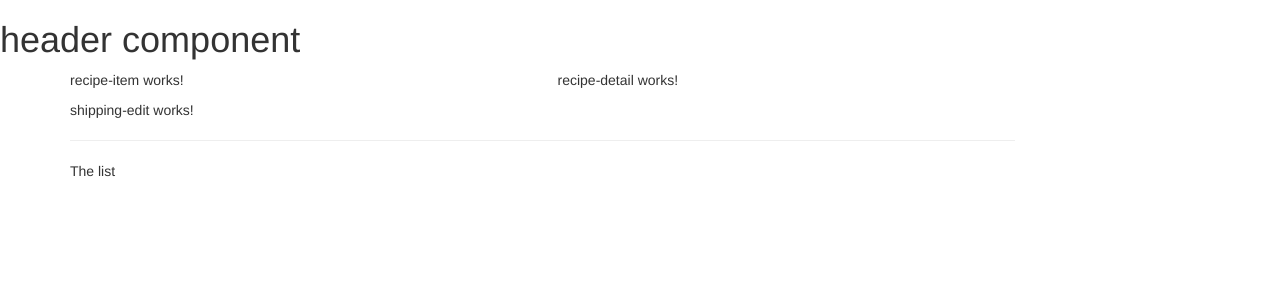
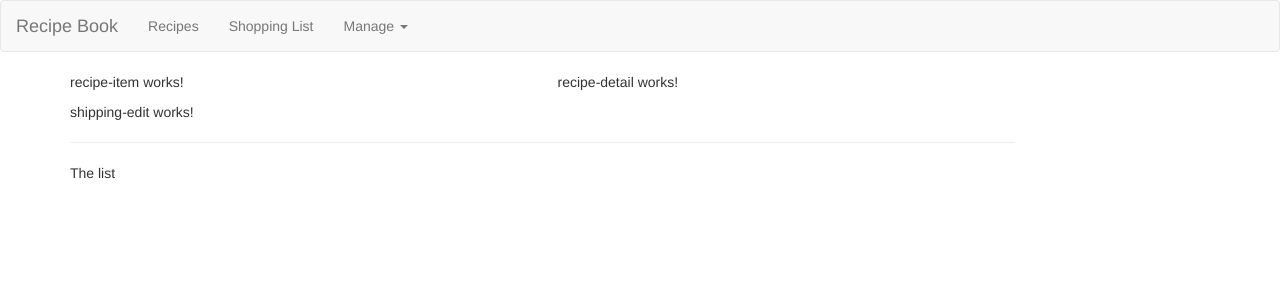
Before and after one commit to JuliaChenJing/Angular_Demos, an Angular app in the folder Angular5/shopping-app/: page / in a window 1280 px wide. Shown: the top 300 px of the page. Built offline with nearby package versions, Linux system fonts and the light colour scheme.

Commit message:
adding a navagation bar

```diff
--- a/Angular5/shopping-app/src/app/header/header.component.html
+++ b/Angular5/shopping-app/src/app/header/header.component.html
@@ -1 +1,38 @@
-<h1> header component</h1>
+<nav class="navbar navbar-default">
+    <div class="container-fluid">
+        <div class="navbar-header">
+
+            <a href="#" class="navbar-brand"> Recipe Book</a>
+        </div>
+
+        <div class="collapse navbar-collapse">
+            <ul class="nav navbar-nav">
+
+                <li>
+                    <a href="#"> Recipes</a>
+                </li>
+
+                <li>
+                    <a href="#"> Shopping List</a>
+                </li>
+
+
+                <ul class="nav navbar-nav navbar-right">
+                    <li class="dropdown">
+                        <a href="#" class="dripdown-toggle" role="button"> Manage
+                            <span class="caret"></span>
+                        </a>
+                        <ul class="dropdown-menu">
+                            <li>
+                                <a href="#"> Save Data</a>
+                            </li>
+                            <li>
+                                <a href="#"> Fetch Data</a>
+                            </li>
+                        </ul>
+                    </li>
+                </ul>
+            </ul>
+        </div>
+    </div>
+</nav>
```
